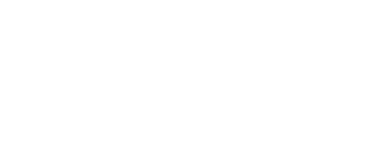
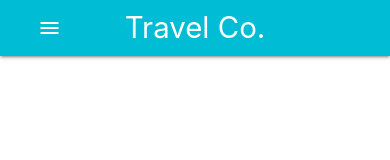
Before and after one commit to AlexB801/TravelTheme, a plain HTML site: page index.html in a window 390 px wide. Drawn offline with nearby package versions, Linux system fonts and the light colour scheme.

Commit message:
navbar, title

```diff
--- a/index.html
+++ b/index.html
@@ -12,6 +12,18 @@
   </head>
 
   <body>
+    <div class="navbar-fixed">
+      <nav class="cyan">
+        <div class="container">
+          <div class="nav-wrapper">
+            <a href="#" class="brand-logo">Travel Co.</a>
+            <a href="#" data-target="mobile-nav" class="sidenav-trigger">
+              <i class="material-icons">menu</i>
+            </a>
+          </div>
+        </div>
+      </nav>
+    </div>
 
 
 
```
